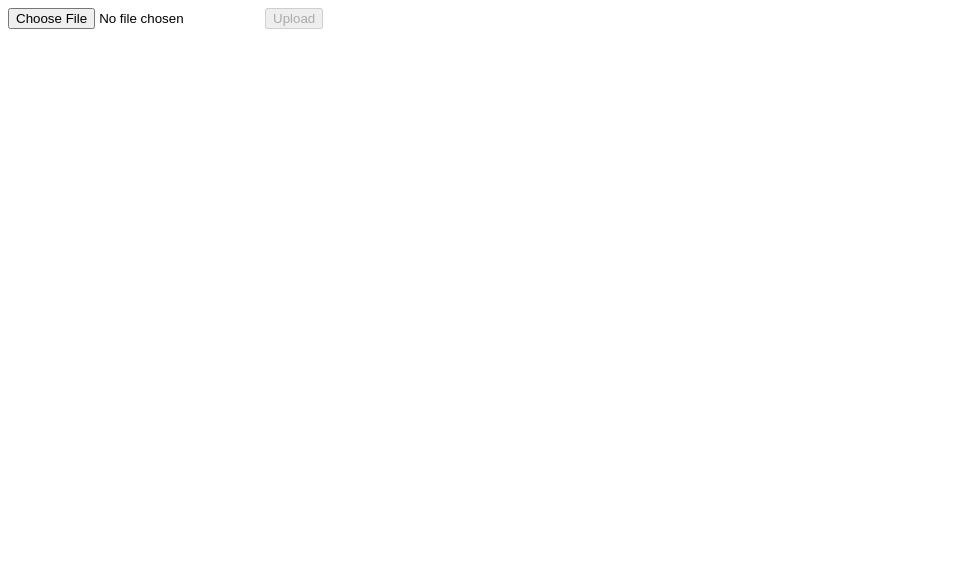
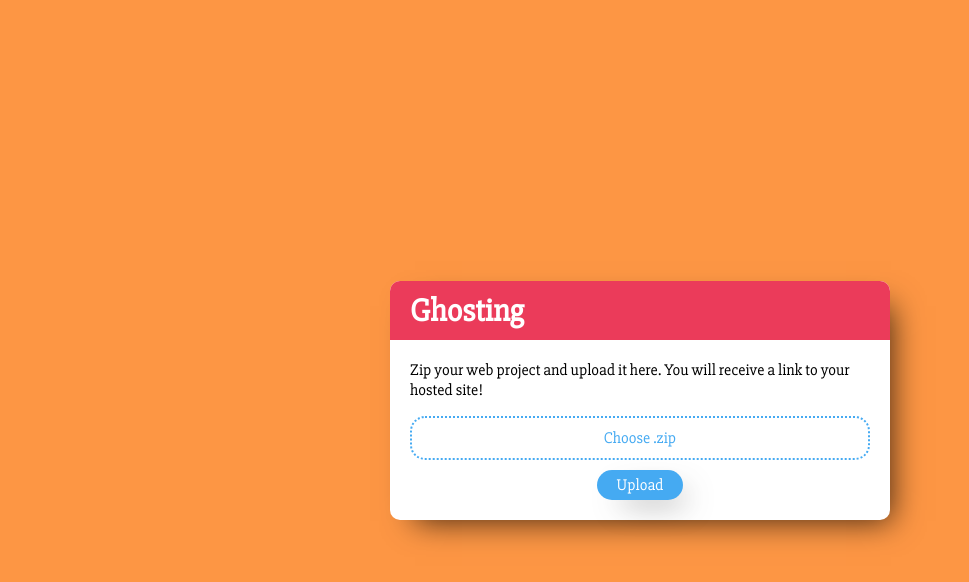
Before and after one commit to honeyballs/Ghosting, a plain HTML site: page public/form.html in a window 1280 px wide. Shown: the whole page, without its empty margins (0-969 px from the left). Drawn offline with Linux system fonts and the light colour scheme.

Commit message:
Add styles

```diff
--- a/public/form.html
+++ b/public/form.html
@@ -1,5 +1,6 @@
 <!DOCTYPE html>
 <html lang="en">
+
 <head>
     <meta charset="UTF-8">
     <meta name="viewport" content="width=device-width, initial-scale=1.0">
@@ -9,12 +10,27 @@
 
     <title>Ghosting</title>
 </head>
+
 <body>
-    <form enctype="multipart/form-data">
-        <input type="file" name="zip" id="zip" accept=".txt" onchange="fileChange()">
-        <input type="button" id="submit" value="Upload" onclick="submitForm()">
-    </form>
-    <progress max="100" value="0" class="invisible"></progress>
+    <div id="content-div">
+        <div id="form-div">
+            <h1>Ghosting</h1>
+
+            <div id="form-content">
+                <p>Zip your web project and upload it here. You will receive a link to your hosted site!</p>
+                <form enctype="multipart/form-data">
+                    <label for="zip">Choose .zip</label>
+                    <input type="file" name="zip" id="zip" accept=".txt" onchange="fileChange()" class="invisible">
+                    <progress max="100" value="0" class="invisible"></progress>
+                    <input type="button" id="submit" value="Upload" onclick="submitForm()">
+                </form>
+
+            </div>
+
+        </div>
+    </div>
+
     <script src="./main.js"></script>
 </body>
+
 </html>
--- a/public/style.css
+++ b/public/style.css
@@ -1,3 +1,103 @@
+@import url('https://fonts.googleapis.com/css?family=Slabo+27px');
+
+html {
+    font-family: 'Slabo 27px', Arial, Helvetica, sans-serif;
+    height: 100%;
+    width: 100%;
+}
+
+body {
+    margin: 0;
+    padding: 0;
+    width: 100%;
+    height: 100%;
+    overflow: hidden;
+    background: #fd9644;
+}
+
+#content-div {
+    height: 100%;
+    display: flex;
+    flex: 0 1 500px;
+    flex-direction: row;
+    justify-content: center;
+    align-items: center;
+}
+
+#form-div {
+    width: 500px;
+    margin: 0 20px;
+    background: white;
+    border-radius: 10px;
+    -webkit-box-shadow: 13px 13px 30px -12px rgba(0, 0, 0, 0.75);
+    -moz-box-shadow: 13px 13px 30px -12px rgba(0, 0, 0, 0.75);
+    box-shadow: 13px 13px 30px -12px rgba(0, 0, 0, 0.75);
+}
+
+h1 {
+    margin: 0;
+    background: #eb3b5a;
+    color: white;
+    padding: 10px 0 10px 20px;
+    border-top-left-radius: 10px;
+    border-top-right-radius: 10px;
+}
+
+#form-content{
+    padding: 20px;
+}
+
+p {
+    margin-top: 0;
+}
+
+form {
+    display: flex;
+    flex-direction: column;
+    justify-content: flex-start;
+    align-items: center;
+}
+
+label {
+    width: 100%;
+    border: #45aaf2 dotted 2px;
+    border-radius: 15px;
+    padding: 10px;
+    color: #45aaf2;
+    cursor: pointer;
+    text-align: center;
+    box-sizing: border-box;
+}
+
+progress {
+    width: 100%;
+    height: 20px;
+    color: #45aaf2;
+    margin: 10px 0;
+}
+
+input {
+    border: 0;
+    margin-top: 10px;
+    font-size: inherit;
+    font-family: 'Slabo 27px', Arial, Helvetica, sans-serif;
+    cursor: pointer;
+    background: #45aaf2;
+    color: white;
+    border-radius: 15px;
+    padding: 5px 20px;
+    -webkit-box-shadow: 13px 13px 30px -12px rgba(0, 0, 0, 0.75);
+    -moz-box-shadow: 13px 13px 30px -12px rgba(0, 0, 0, 0.75);
+    box-shadow: 13px 13px 30px -12px rgba(0, 0, 0, 0.75);
+}
+
+input:hover {
+    -webkit-box-shadow: initial;
+    -moz-box-shadow: initial;
+    box-shadow: initial;
+}
+
+
 .invisible {
     display: none;
 }
```
